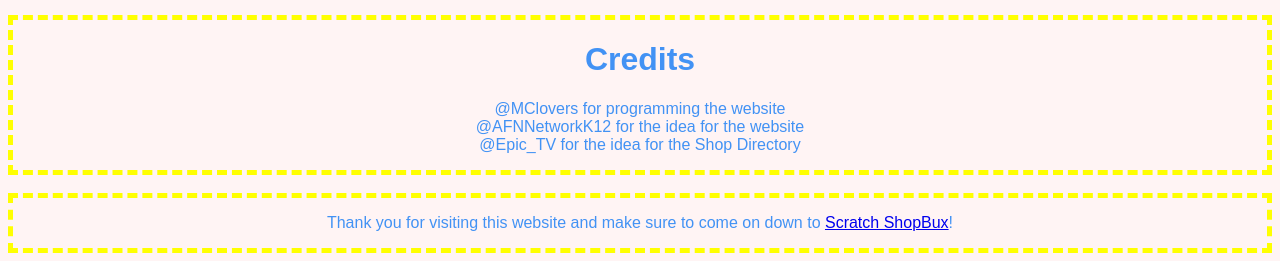
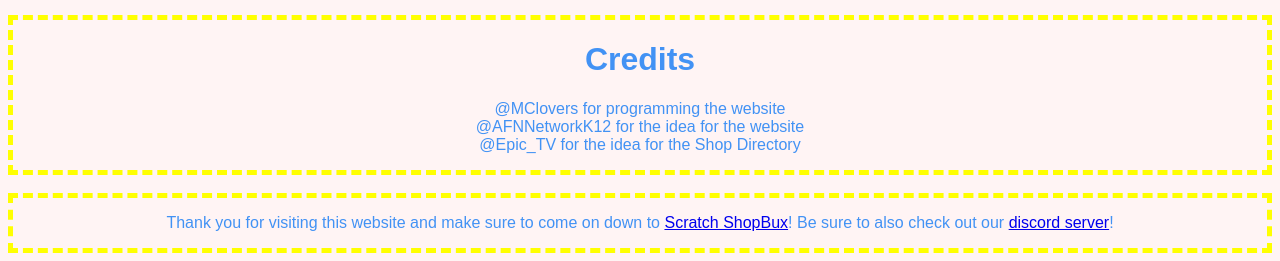
Before and after one commit to AlphaZetta/ShopBux, a plain HTML site: page index.html in a window 1280 px wide. Shown: the part 2328-2589 px from the top of the page. Drawn offline with Linux system fonts and the light colour scheme.

Commit message:
Update index.html

```diff
--- a/index.html
+++ b/index.html
@@ -107,7 +107,7 @@ Helpers: @Panda_Gamer1212
 			</p>
 		</div><br />
 		<div class="shopbux">
-			<p>Thank you for visiting this website and make sure to come on down to <a href="https://scratch.mit.edu/discuss/topic/347154">Scratch ShopBux</a>!</p>
+			<p>Thank you for visiting this website and make sure to come on down to <a href="https://scratch.mit.edu/discuss/topic/347154">Scratch ShopBux</a>! Be sure to also check out our <a href="https://discord.gg/Zm8EGMD">discord server</a>!</p>
 		</div>
 	</body>
 </html>
```
